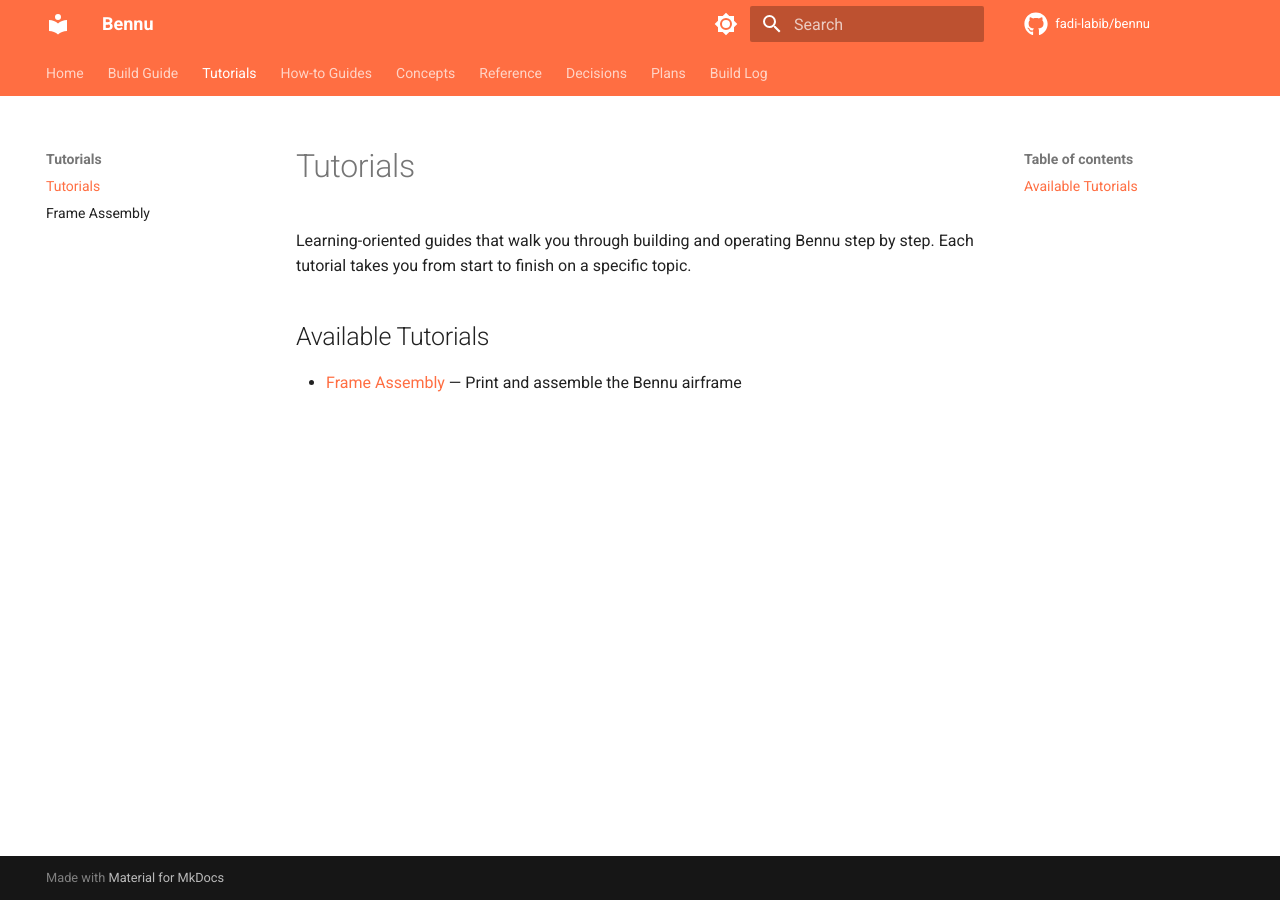
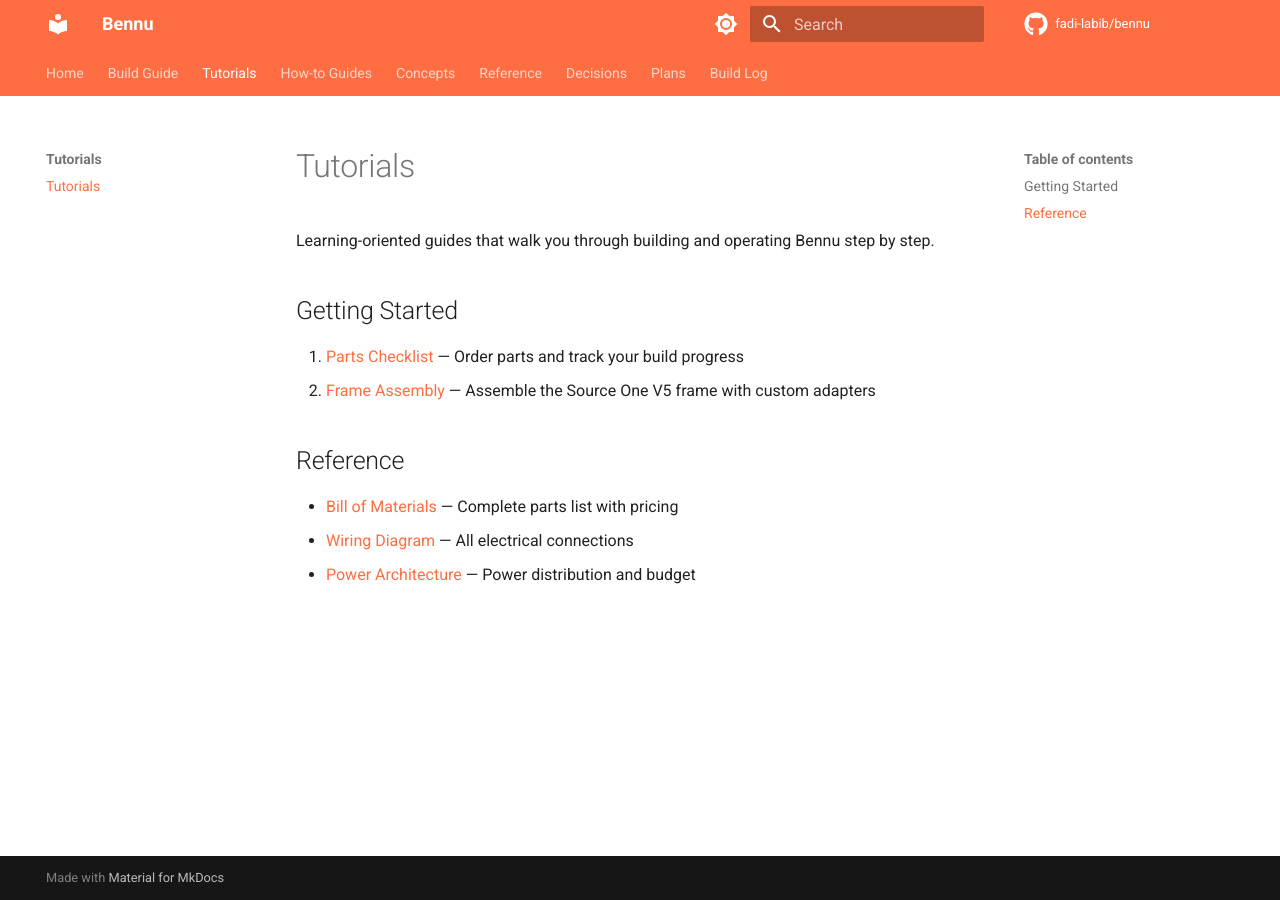
Before and after one commit to fadi-labib/bennu, an MkDocs documentation site: the page built from docs/tutorials/index.md, in a window 1280 px wide. Built offline with MkDocs 1.6.1 and Material for MkDocs 9.7.7, drawn with Linux system fonts in a browser that asks for light colours; comment, search, counter and statistics services are not loaded.

Commit message:
fix: revert mermaid format to fence_code_format, remove duplicate tutorial
fence_mermaid_format does not exist in pymdownx — broke docs deploy.
Material for MkDocs renders mermaid natively via fence_code_format.
Removed duplicate tutorials/frame-assembly.md (identical to
build-guide/01-frame-assembly.md). Tutorials index now links to
build guide pages instead of duplicating content.

```diff
--- a/docs/tutorials/index.md
+++ b/docs/tutorials/index.md
@@ -1,7 +1,14 @@
 # Tutorials
 
-Learning-oriented guides that walk you through building and operating Bennu step by step. Each tutorial takes you from start to finish on a specific topic.
+Learning-oriented guides that walk you through building and operating Bennu step by step.
 
-## Available Tutorials
+## Getting Started
 
-- [Frame Assembly](frame-assembly.md) — Print and assemble the Bennu airframe
+1. [Parts Checklist](../build-guide/00-parts-checklist.md) — Order parts and track your build progress
+2. [Frame Assembly](../build-guide/01-frame-assembly.md) — Assemble the Source One V5 frame with custom adapters
+
+## Reference
+
+- [Bill of Materials](../reference/bill-of-materials.md) — Complete parts list with pricing
+- [Wiring Diagram](../reference/wiring-diagram.md) — All electrical connections
+- [Power Architecture](../reference/power-architecture.md) — Power distribution and budget
--- a/mkdocs.yml
+++ b/mkdocs.yml
@@ -39,7 +39,7 @@
       custom_fences:
         - name: mermaid
           class: mermaid
-          format: !!python/name:pymdownx.superfences.fence_mermaid_format
+          format: !!python/name:pymdownx.superfences.fence_code_format
   - pymdownx.tabbed:
       alternate_style: true
   - pymdownx.highlight:
@@ -65,7 +65,6 @@
       - Frame Assembly: build-guide/01-frame-assembly.md
   - Tutorials:
       - tutorials/index.md
-      - Frame Assembly: tutorials/frame-assembly.md
   - How-to Guides:
       - how-to/index.md
       - Flash PX4 Parameters: how-to/flash-px4-params.md
```
Also changed, not shown: docs/tutorials/frame-assembly.md (deleted, +0 -106 lines).
